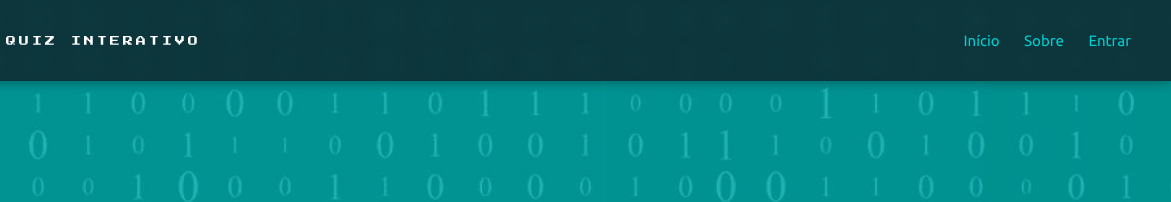
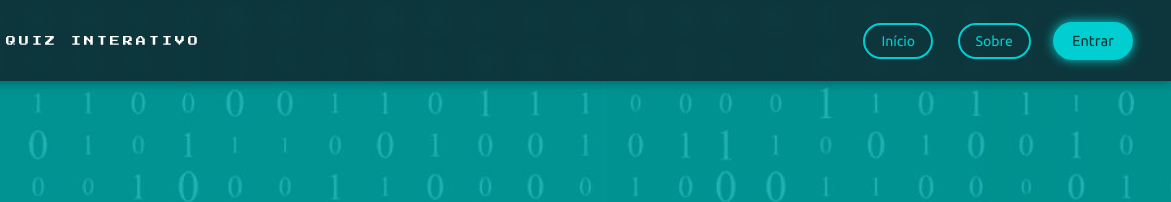
Before and after one commit to Caikke/projetoQuizDS, a website: page views/index.html in a window 1280 px wide. Shown: the top 202 px of the page, 109-1280 px from the left. Drawn offline with nearby package versions, Linux system fonts and the light colour scheme; a web font is replaced by a local one.

Commit message:
Alteração das Navbars (colocado uma especie de botao em cada uma)

```diff
--- a/views/css/principal.css
+++ b/views/css/principal.css
@@ -53,23 +53,42 @@ body {
 }
 
 /* === BOTÃO ENTRAR NA NAVBAR === */
-.navbar .entrar {
-  background-color: transparent;
+.navbar nav .login-btn {
+  display: inline-block;
+  padding: 8px 16px;
   border: 2px solid #00CED1;
   border-radius: 20px;
-  padding: 8px 16px;
   color: #00CED1;
-  font-family: 'Press Start 2P', cursive;
-  font-size: 10px;
-  letter-spacing: 1px;
+  font-family: 'Ubuntu', sans-serif;
+  font-size: 14px;
+  text-decoration: none;
   transition: all 0.3s ease;
 }
 
-.navbar .entrar:hover {
+.navbar nav .login-btn {
   background-color: #00CED1;
   color: #003333;
+  box-shadow: 0 0 10px #00CED1;
   transform: scale(1.05);
+}
+
+.navbar nav .linkT {
+  display: inline-block;
+  padding: 8px 16px;
+  border: 2px solid #00CED1;
+  border-radius: 20px;
+  color: #00CED1;
+  font-family: 'Ubuntu', sans-serif;
+  font-size: 14px;
+  text-decoration: none;
+  transition: all 0.3s ease;
+}
+
+.navbar nav .linkT:hover {
+  background-color: #00CED1;
+  color: #003333;
   box-shadow: 0 0 10px #00CED1;
+  transform: scale(1.05);
 }
 
 /* === LOGO DA NAVBAR (QUIZ INTERATIVO) === */
--- a/views/css/quiz.css
+++ b/views/css/quiz.css
@@ -45,6 +45,25 @@
     color: #FFD700;
     text-shadow: 0 0 6px #FFD700;
   }
+
+  .navbar nav .linkT {
+  display: inline-block;
+  padding: 8px 16px;
+  border: 2px solid #00CED1;
+  border-radius: 20px;
+  color: #00CED1;
+  font-family: 'Ubuntu', sans-serif;
+  font-size: 14px;
+  text-decoration: none;
+  transition: all 0.3s ease;
+}
+
+.navbar nav .linkT:hover {
+  background-color: #00CED1;
+  color: #003333;
+  box-shadow: 0 0 10px #00CED1;
+  transform: scale(1.05);
+}
 
   .logo {
     font-family: 'Press Start 2P', cursive;
--- a/views/css/ranking.css
+++ b/views/css/ranking.css
@@ -245,6 +245,25 @@
   padding: 0 16px;
 }
 
+.navbar nav .linkT {
+  display: inline-block;
+  padding: 8px 16px;
+  border: 2px solid #00CED1;
+  border-radius: 20px;
+  color: #00CED1;
+  font-family: 'Ubuntu', sans-serif;
+  font-size: 14px;
+  text-decoration: none;
+  transition: all 0.3s ease;
+}
+
+.navbar nav .linkT:hover {
+  background-color: #00CED1;
+  color: #003333;
+  box-shadow: 0 0 10px #00CED1;
+  transform: scale(1.05);
+}
+
 /* Conteúdo principal */
 .main-content {
   padding-top: 64px;       /* mesma altura da nav, para não 'sobressair' por baixo dela */
```
Also changed, not shown: views/css/indexLogado.css (+19 -0 lines), views/css/sobre.css (+19 -0 lines), views/indexLogado.html (+1 -1 lines).
